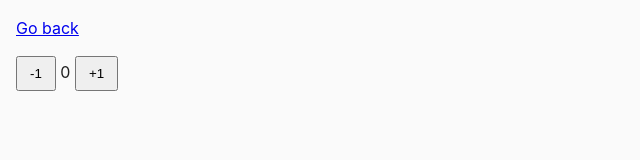
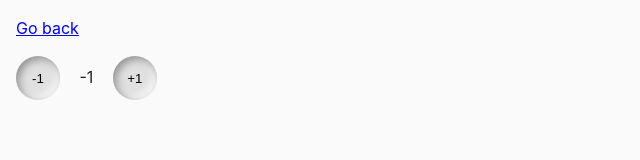
Before and after one commit to Iryna-Vyshniak/goit-js-hw-06, a plain HTML site: page task-04.html in a window 1280 px wide. Both pictures are taken after a click on the button "-1". Shown: the whole page, without its empty margins (0-640 px from the left). Drawn offline with Linux system fonts and the light colour scheme.

Commit message:
add task-04

```diff
--- a/css/common.css
+++ b/css/common.css
@@ -4,8 +4,8 @@
 
 body {
   margin: 16px;
-  font-family: -apple-system, BlinkMacSystemFont, "Segoe UI", Roboto, Oxygen,
-    Ubuntu, Cantarell, "Open Sans", "Helvetica Neue", sans-serif;
+  font-family: -apple-system, BlinkMacSystemFont, 'Segoe UI', Roboto, Oxygen,
+    Ubuntu, Cantarell, 'Open Sans', 'Helvetica Neue', sans-serif;
   -webkit-font-smoothing: antialiased;
   -moz-osx-font-smoothing: grayscale;
   background-color: #fafafa;
@@ -21,6 +21,23 @@ input {
 button {
   padding: 8px 12px;
   cursor: pointer;
+  width: 44px;
+  height: 44px;
+  border: none;
+  border-radius: 50px;
+  border-radius: 50px;
+  background: #e0e0e0;
+  box-shadow: inset 3px 3px 8px #8f8f8f, inset -3px -3px 8px #ffffff;
+  transform: all 250ms linear;
+}
+
+span {
+  margin: 0 15px;
+}
+
+button:active {
+  position: relative;
+  top: 3px;
 }
 
 ul {
--- a/js/task-04.js
+++ b/js/task-04.js
@@ -0,0 +1,31 @@
+/*
+Лічильник складається зі спану і кнопок, які по кліку повинні збільшувати і зменшувати його значення на одиницю.
+
+<div id="counter">
+  <button type="button" data-action="decrement">-1</button>
+  <span id="value">0</span>
+  <button type="button" data-action="increment">+1</button>
+</div>
+
+Створи змінну counterValue, в якій буде зберігатися поточне значення лічильника та ініціалізуй її значенням 0.
+Додай слухачів кліків до кнопок, всередині яких збільшуй або зменшуй значення лічильника.
+Оновлюй інтерфейс новим значенням змінної counterValue.
+*/
+
+let counterValue = 0;
+const valueRef = document.getElementById('value');
+const decrementBtn = document.querySelector('[data-action="decrement"]')
+const incrementBtn = document.querySelector('[data-action="increment"]');
+
+const onClickDecrementBtn = event => {
+  counterValue -= 1;
+  valueRef.textContent = counterValue;
+}
+
+const onClickIncrementBtn = event => {
+  counterValue += 1;
+  valueRef.textContent = counterValue;
+}
+
+decrementBtn.addEventListener('click', onClickDecrementBtn);
+incrementBtn.addEventListener('click', onClickIncrementBtn);
```
Also changed, not shown: task-04.html (+3 -0 lines).
